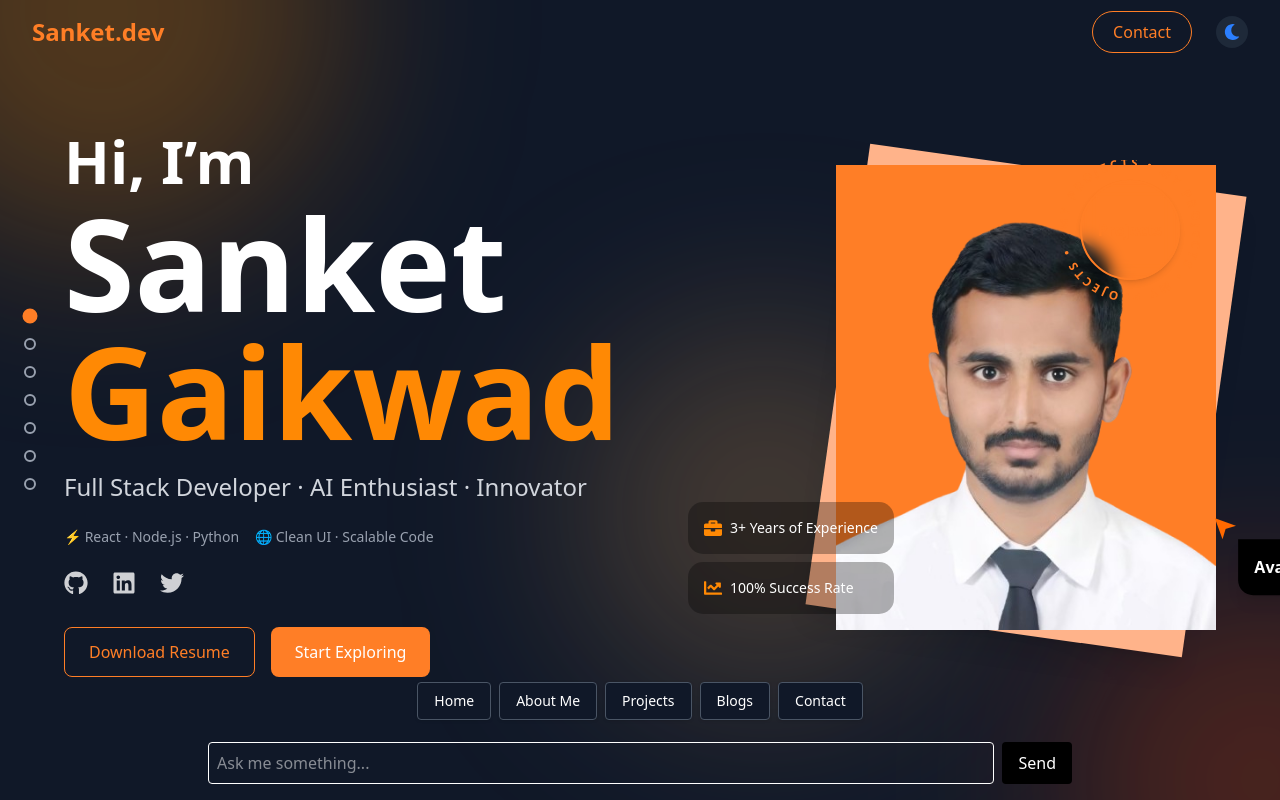
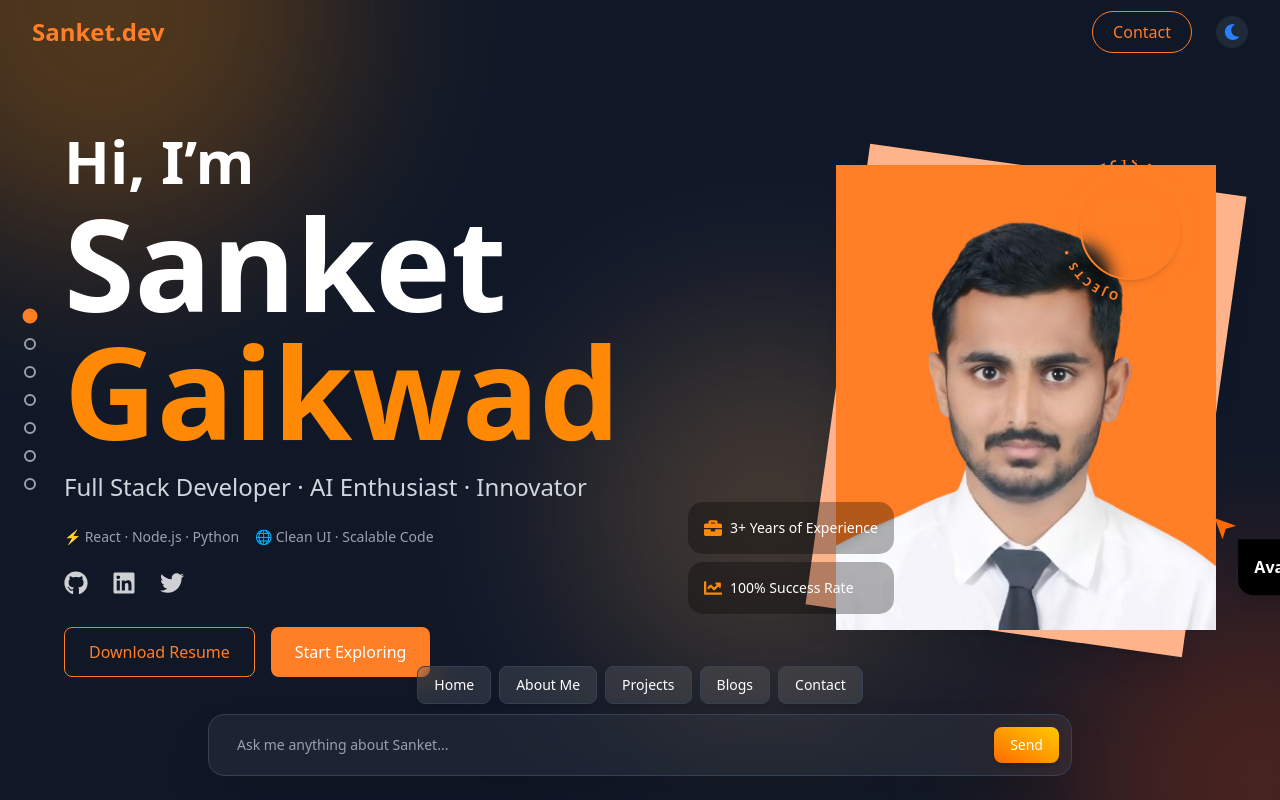
Before and after one commit to sanket9921/ai-powered-portfolio, a Next.js app: page / in a window 1280 px wide. Built offline with nearby package versions, Linux system fonts and the light colour scheme.

Commit message:
updated ui of ask my anything bar and quick links button

```diff
--- a/app/page.tsx
+++ b/app/page.tsx
@@ -9,6 +9,7 @@ import SummaryCard from '@/components/SummaryCard';
 import ThemeToggle from '@/components/ThemeToggle';
 import SplashScreen from '@/components/SplashScreen';
 import Navbar from '@/components/Navbar';
+import { motion } from 'framer-motion';
 
 const menuItems = ['Home', 'AboutMeCard', 'Projects', 'Blogs', 'Contact'];
 
@@ -52,21 +53,30 @@ export default function Page() {
 
       {/* Quick Links */}
       {!showSplash && (
-        <div className="fixed bottom-20 left-0 right-0 px-6 max-w-4xl mx-auto flex flex-wrap justify-center gap-2 z-10">
+        <motion.div
+          initial={{ y: 50, opacity: 0 }}
+          animate={{ y: 0, opacity: 1 }}
+          transition={{ delay: 0.2, duration: 0.5, ease: 'easeOut' }}
+          className="fixed bottom-24 left-1/2 transform -translate-x-1/2 px-4 w-full max-w-4xl z-40"
+        >
+          <div className="flex flex-wrap justify-center gap-2">
             {menuItems.map((item) => (
-            <button
+              <motion.button
                 key={item}
+                whileHover={{ scale: 1.05 }}
+                whileTap={{ scale: 0.97 }}
                 onClick={() => {
                   setActiveComponent(item);
                   setAiMessage(null);
                   setSummary(null);
                 }}
-              className="bg-white dark:bg-gray-900 border dark:border-gray-600 px-4 py-2 rounded shadow hover:bg-gray-100 dark:hover:bg-gray-800 text-sm font-medium"
+                className="px-4 py-2 text-sm font-medium bg-white dark:bg-white/10 border border-gray-200 dark:border-gray-700 rounded-lg backdrop-blur-lg shadow-md text-gray-800 dark:text-white hover:bg-gray-100 dark:hover:bg-white/20 transition"
               >
                 {item.replace('Card', '').replace('Me', ' Me')}
-            </button>
+              </motion.button>
             ))}
           </div>
+        </motion.div>
       )}
 
       {/* Input Bar */}
--- a/components/ChatClient.tsx
+++ b/components/ChatClient.tsx
@@ -4,7 +4,8 @@ import { useState } from 'react';
 import { componentMap } from './componentMap';
 import SummaryCard from './SummaryCard';
 import AIResponseCard from './AIResponseCard';
-import {componentInfo} from '@/data/componentInfo'; // this is your detailed info
+import { componentInfo } from '@/data/componentInfo'; // this is your detailed info
+import { motion } from 'framer-motion';
 
 export default function ChatClient({
   setActiveComponent,
@@ -53,25 +54,38 @@ export default function ChatClient({
       setSummary(null);
       setActiveComponent(''); // optional
       setAiMessage(content);
+    } finally {
+
+      // Reset input after processing
+      setInput('');
     }
-
-    setInput('');
   };
 
   return (
-    <div className="fixed bottom-4 left-0 right-0 max-w-4xl mx-auto px-4 flex gap-2">
+    <motion.div
+      initial={{ y: 100, opacity: 0 }}
+      animate={{ y: 0, opacity: 1 }}
+      transition={{ duration: 0.6, ease: 'easeOut' }}
+      className="fixed bottom-6 left-1/2 transform -translate-x-1/2 w-full max-w-4xl px-4 z-50"
+    >
+      <div className="flex items-center gap-2 bg-white dark:bg-white/5 backdrop-blur-md border border-gray-300 dark:border-gray-700 p-3 rounded-2xl shadow-2xl">
         <input
           value={input}
           onChange={(e) => setInput(e.target.value)}
-        placeholder="Ask me something..."
-        className="flex-1 p-2 border rounded"
+          placeholder="Ask me anything about Sanket..."
+          className="flex-1 px-4 py-2 bg-transparent text-sm focus:outline-none text-gray-800 dark:text-white placeholder:text-gray-500 dark:placeholder:text-gray-400"
         />
-      <button
+        <motion.button
+          whileTap={{ scale: 0.95 }}
+          whileHover={{ scale: 1.05 }}
           onClick={handleSend}
-        className="bg-black text-white px-4 py-2 rounded"
+          className="bg-gradient-to-tr from-orange-500 to-yellow-400 hover:from-orange-600 hover:to-yellow-500 text-white px-4 py-2 rounded-lg transition text-sm font-medium shadow-md"
         >
           Send
-      </button>
+        </motion.button>
       </div>
+    </motion.div>
+
+
   );
 }
--- a/components/Home.tsx
+++ b/components/Home.tsx
@@ -827,7 +827,7 @@ export default function Home() {
                     <motion.div
                       key={idx}
                       onClick={() => setCurrent(idx)}
-                      className={`flex-shrink-0 w-40 border rounded-xl overflow-hidden shadow-sm p-3 text-center transition-all hover:shadow-md ${idx === current
+                      className={`flex-shrink-0 w-40 border rounded-xl overflow-hidden shadow-sm p-3 text-center transition-all ${idx === current
                         ? 'border-orange-500'
                         : 'border-gray-200 dark:border-gray-700 opacity-70 hover:opacity-100'
                         }`}
```
Lines whose indentation alone changed are shown as unchanged.
